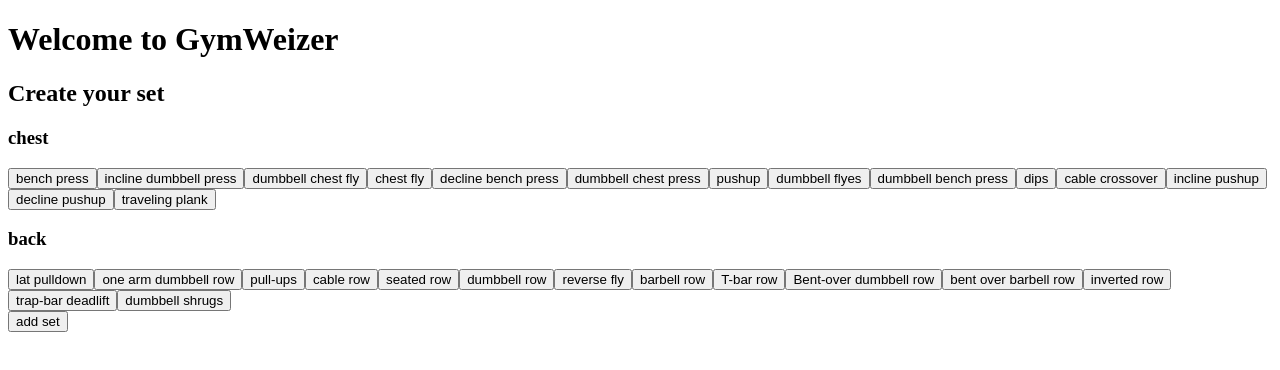
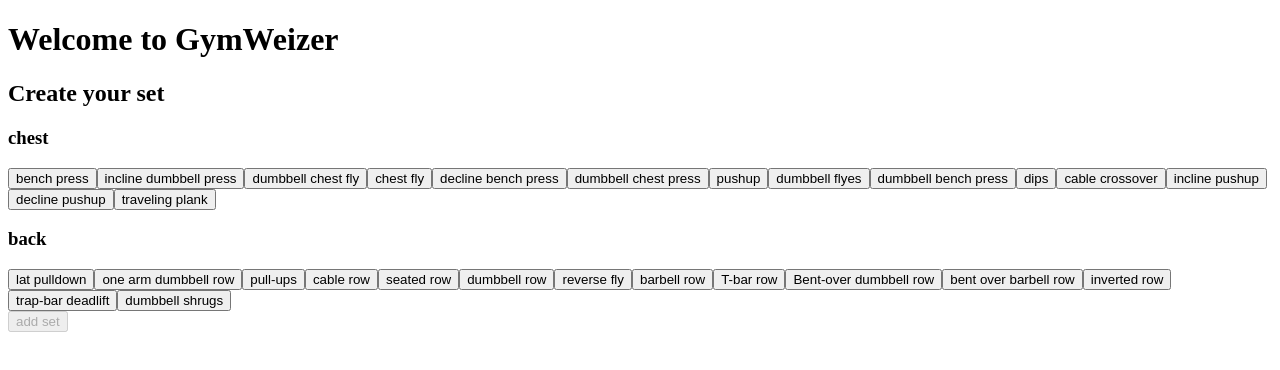
Before and after one commit to luizfiorentino/gymweizer, a Next.js app: page / in a window 1280 px wide. Shown: the top 370 px of the page. Built offline with nearby package versions, Linux system fonts and the light colour scheme.

Commit message:
feature: add button enabled only if at least one exercise is selected

```diff
--- a/pages/index.js
+++ b/pages/index.js
@@ -1,4 +1,4 @@
-import React, { use, useState } from "react";
+import React, { use, useEffect, useState } from "react";
 
 export default function index() {
   const exerciseBank = [
@@ -43,7 +43,22 @@
   ];
   const [pageMode, setPageMode] = useState("create");
   const [selectedExercises, setSelectedExercises] = useState(exerciseBank);
-  const [selectedGroups, setSelectedGroups] = useState(null);
+  const [buttonActive, setButtonActive] = useState(false);
+
+  useEffect(() => {
+    console.log("useEffect called");
+    //check all groups every time, if at least one group
+    //has a chosen exercise, true, else, false
+    let activeMode;
+    const addedExercises = selectedExercises.map((group) => {
+      if (group.exercises.find((item) => item.chosen)) {
+        activeMode = true;
+      } else if (!activeMode) {
+        activeMode = false;
+      }
+      setButtonActive(activeMode);
+    });
+  }, [selectedExercises]);
 
   const addExercises = () => {
     setPageMode("view");
@@ -121,6 +136,7 @@
       <div>
         <button
           onClick={pageMode === "create" ? addExercises : removeExercises}
+          disabled={!buttonActive}
         >
           {pageMode === "create" ? "add set" : "reset"}
         </button>
```
